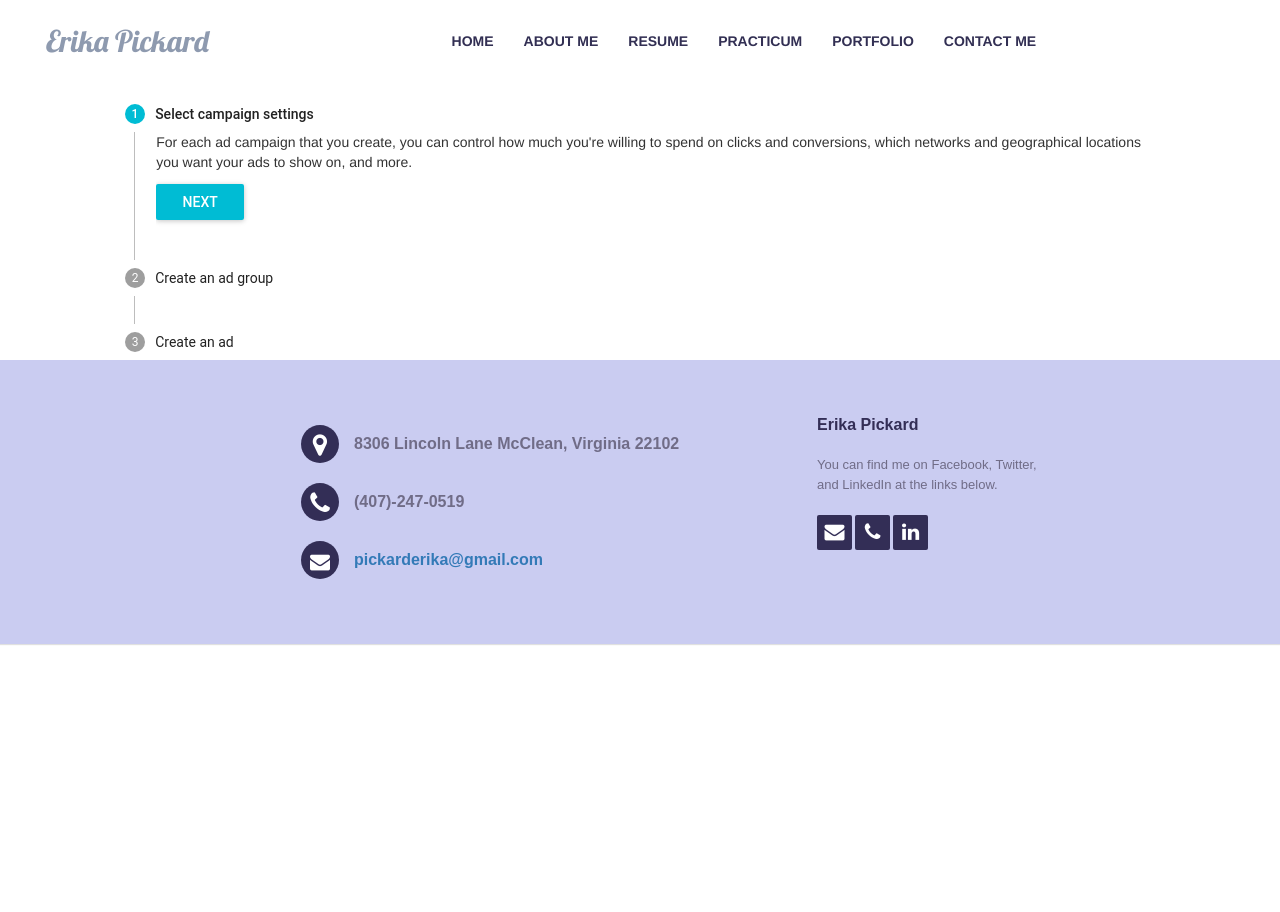
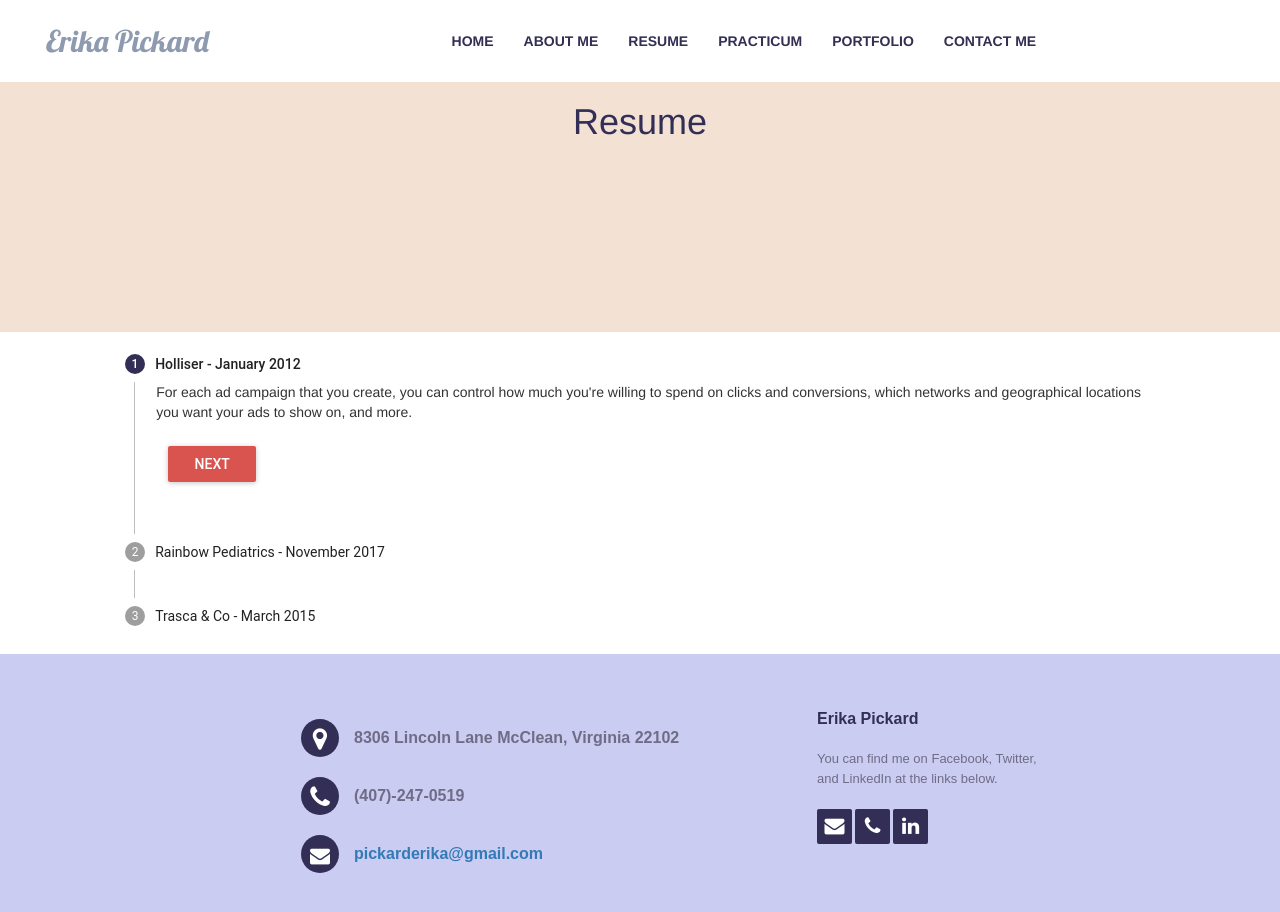
Before and after one commit to cbartram/e-portfolio, a React (Create React App) app: page /resume in a window 1280 px wide. Shown: the top 912 px of the page. Before the commit the page ends 800 px from the top, so only its background shows below. Built offline with nearby package versions, Linux system fonts and the light colour scheme.

Commit message:
Added resume progress indicator

```diff
--- a/src/components/pages/Resume/Resume.css
+++ b/src/components/pages/Resume/Resume.css
@@ -1,4 +1,12 @@
-section .row .resume {
-  background-color:red;
+.resume {
+  margin-bottom:20px
+}
+
+h1 {
+  color:#332e56;
+}
+
+.splash {
+  background-color:rgb(243, 225, 212);
   height:250px;
 }
--- a/src/components/pages/Resume/Resume.js
+++ b/src/components/pages/Resume/Resume.js
@@ -5,8 +5,8 @@
 import {
     Step,
     Stepper,
-    StepButton,
     StepContent,
+    StepLabel
 } from 'material-ui/Stepper';
 import RaisedButton from 'material-ui/RaisedButton';
 import FlatButton from 'material-ui/FlatButton';
@@ -45,9 +45,10 @@
                     label="Next"
                     disableTouchRipple={true}
                     disableFocusRipple={true}
-                    primary={true}
                     onClick={this.handleNext}
-                    style={{marginRight: 12}}
+                    style={{margin:12}}
+                    backgroundColor={"#d9534f"}
+                    labelStyle={{color:'white'}}
                 />
                 {step > 0 && (
                     <FlatButton
@@ -67,6 +68,11 @@
         return (
             <div>
                 <Navigation/>
+                    <section className="row splash">
+                        <div className="col-md-2 col-md-offset-5">
+                            <h1 align="center">Resume</h1>
+                        </div>
+                    </section>
                     <section className="row resume">
                         <div className="col-md-10 col-md-offset-1">
                             <Stepper
@@ -75,9 +81,9 @@
                                 orientation="vertical"
                             >
                                 <Step>
-                                    <StepButton onClick={() => this.setState({stepIndex: 0})}>
-                                        Select campaign settings
-                                    </StepButton>
+                                    <StepLabel onClick={() => this.setState({stepIndex: 0})}>
+                                        Holliser - January 2012
+                                    </StepLabel>
                                     <StepContent>
                                         <p>
                                             For each ad campaign that you create, you can control how much
@@ -88,18 +94,18 @@
                                     </StepContent>
                                 </Step>
                                 <Step>
-                                    <StepButton onClick={() => this.setState({stepIndex: 1})}>
-                                        Create an ad group
-                                    </StepButton>
+                                    <StepLabel onClick={() => this.setState({stepIndex: 1})}>
+                                        Rainbow Pediatrics - November 2017
+                                    </StepLabel>
                                     <StepContent>
                                         <p>An ad group contains one or more ads which target a shared set of keywords.</p>
                                         {this.renderStepActions(1)}
                                     </StepContent>
                                 </Step>
                                 <Step>
-                                    <StepButton onClick={() => this.setState({stepIndex: 2})}>
-                                        Create an ad
-                                    </StepButton>
+                                    <StepLabel onClick={() => this.setState({stepIndex: 2})}>
+                                        Trasca & Co - March 2015
+                                    </StepLabel>
                                     <StepContent>
                                         <p>
                                             Try out different ad text to see what brings in the most customers,
--- a/src/index.js
+++ b/src/index.js
@@ -1,6 +1,7 @@
 import React from 'react';
 import ReactDOM from 'react-dom';
 import MuiThemeProvider from 'material-ui/styles/MuiThemeProvider';
+import getMuiTheme from 'material-ui/styles/getMuiTheme'
 import registerServiceWorker from './registerServiceWorker';
 import { BrowserRouter, Route, Switch } from 'react-router-dom';
 
@@ -9,8 +10,14 @@
 import About from './components/pages/About/About';
 import Resume from './components/pages/Resume/Resume.js';
 
+const muiTheme = getMuiTheme({
+    stepper: {
+        iconColor: '#332e56' // or logic to change color
+    }
+});
+
 ReactDOM.render(
-    <MuiThemeProvider>
+    <MuiThemeProvider muiTheme={muiTheme}>
         <BrowserRouter>
                 <Switch>
                     <Route exact path="/" component={App} />
```
